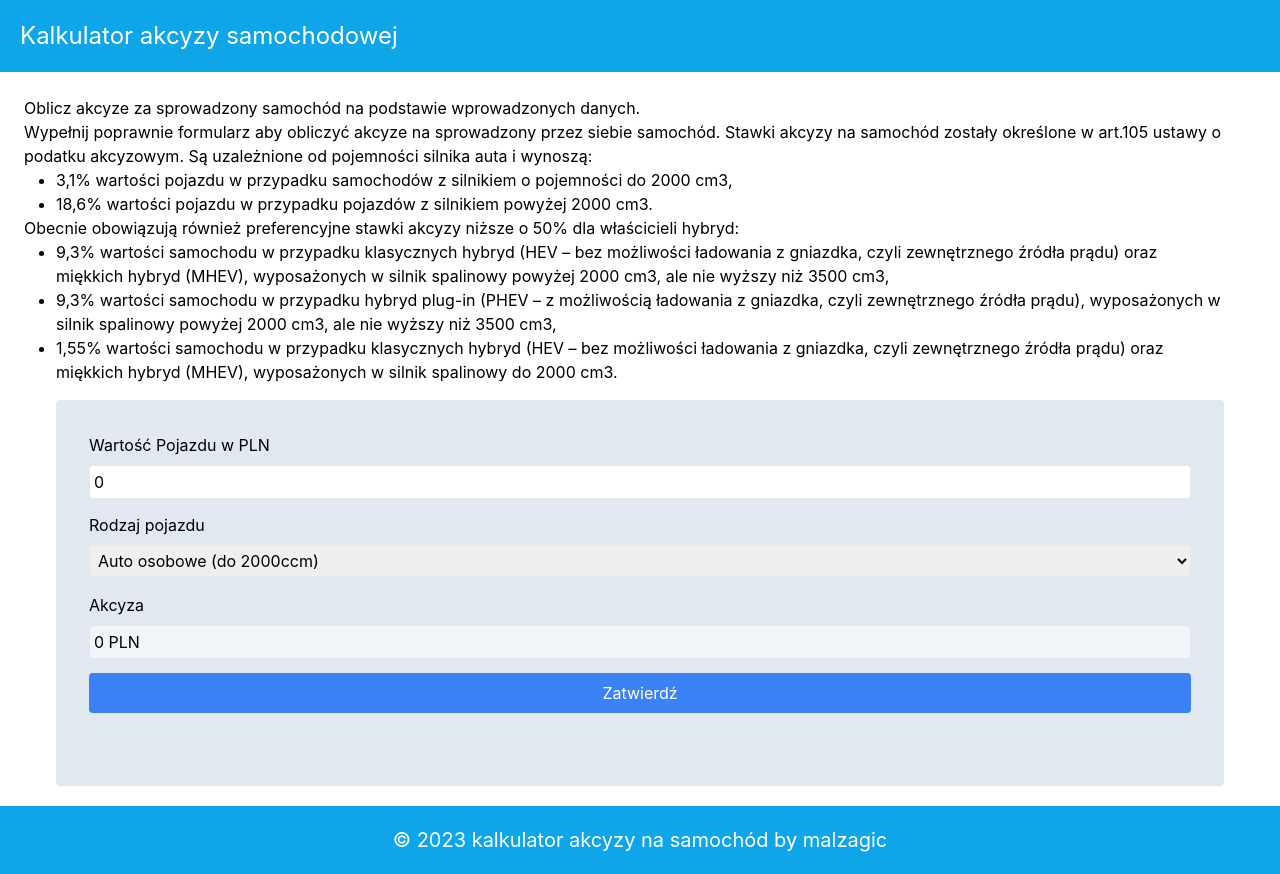
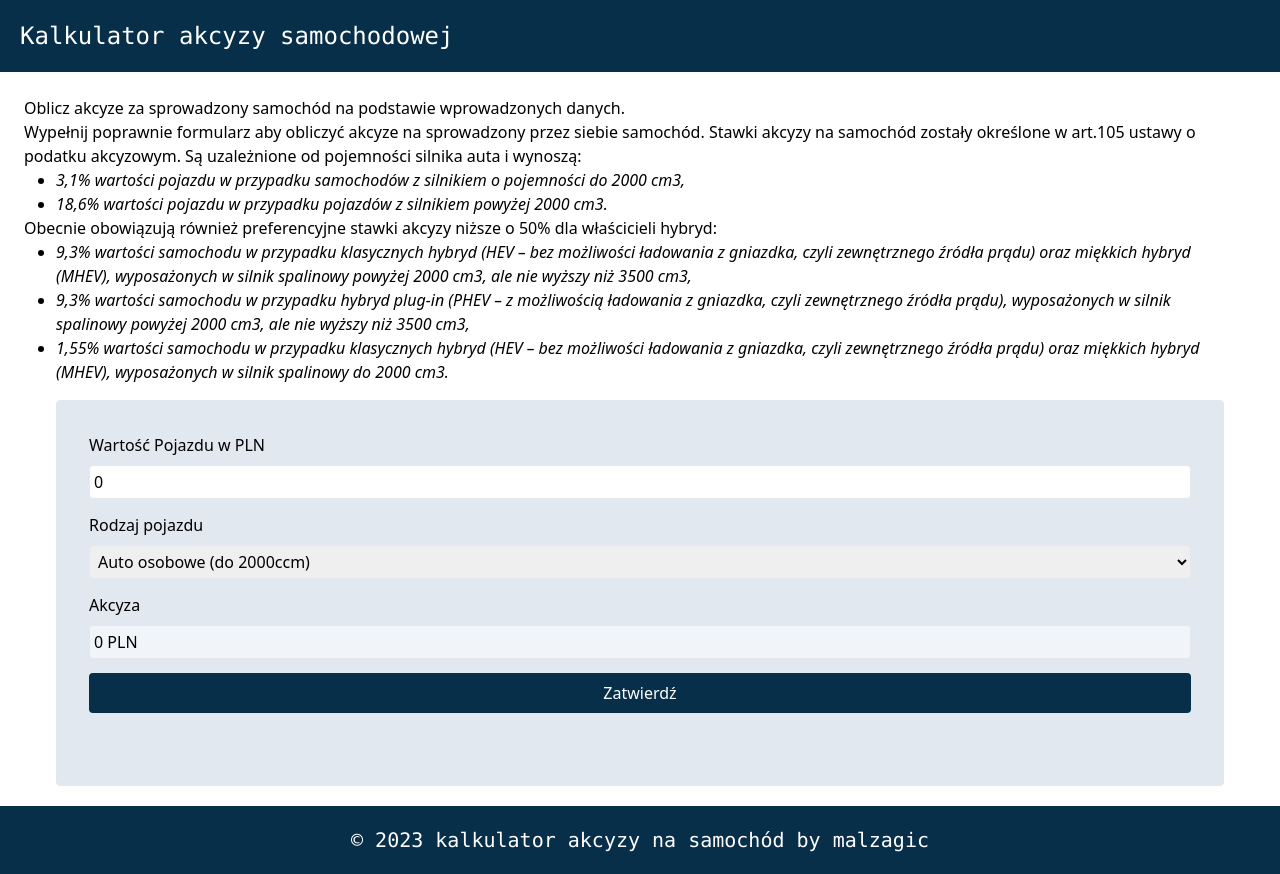
Before and after one commit to Malzagic/calculate-car-excise, a React (Create React App) app: page / in a window 1280 px wide. Built offline with nearby package versions, Linux system fonts and the light colour scheme.

Commit message:
add styles for accessibility

```diff
--- a/src/App.js
+++ b/src/App.js
@@ -7,21 +7,21 @@ function App() {
   return (
     <>
       <Header headerText={'Kalkulator akcyzy samochodowej'} />
-      <main className="mb-5">
+      <main className="mb-5 font-sans">
         <section className="flex flex-col h-full">
           <div className="container mx-auto flex flex-col px-6 z-20 mt-6">
             <div>
               <h2>Oblicz akcyze za sprowadzony samochód na podstawie wprowadzonych danych.</h2>
               <p>Wypełnij poprawnie formularz aby obliczyć akcyze na sprowadzony przez siebie samochód. Stawki akcyzy na samochód zostały określone w art.105 ustawy o podatku akcyzowym. Są uzależnione od pojemności silnika auta i wynoszą:</p>
               <div className="container mx-auto px-8">
-                <ul className="list-disc">
+                <ul className="list-disc italic font-extralight">
                   <li>3,1% wartości pojazdu w przypadku samochodów z silnikiem o pojemności do 2000 cm3,</li>
                   <li>18,6% wartości pojazdu w przypadku pojazdów z silnikiem powyżej 2000 cm3.</li>
                 </ul>
               </div>
               <p>Obecnie obowiązują również preferencyjne stawki akcyzy niższe o 50% dla właścicieli hybryd:</p>
               <div className="container mx-auto px-8">
-                <ul className="list-disc">
+                <ul className="list-disc italic font-extralight">
                   <li>9,3% wartości samochodu w przypadku klasycznych hybryd (HEV – bez możliwości ładowania z gniazdka, czyli zewnętrznego źródła prądu) oraz miękkich hybryd (MHEV), wyposażonych w silnik spalinowy powyżej 2000 cm3, ale nie wyższy niż 3500 cm3,</li>
                   <li>9,3% wartości samochodu w przypadku hybryd plug-in (PHEV – z możliwością ładowania z gniazdka, czyli zewnętrznego źródła prądu), wyposażonych w silnik spalinowy powyżej 2000 cm3, ale nie wyższy niż 3500 cm3,</li>
                   <li>1,55% wartości samochodu w przypadku klasycznych hybryd (HEV – bez możliwości ładowania z gniazdka, czyli zewnętrznego źródła prądu) oraz miękkich hybryd (MHEV), wyposażonych w silnik spalinowy do 2000 cm3.</li>
--- a/src/components/UI/Footer.jsx
+++ b/src/components/UI/Footer.jsx
@@ -6,8 +6,8 @@ const Footer = () => {
 
     return (
         <footer className="flex">
-            <div className="flex justify-center items-center text-black bg-sky-500/100 w-full">
-                <p className="text-white text-center text-xl p-5">&copy; {todayYear} kalkulator akcyzy na samochód by malzagic</p>
+            <div className="flex justify-center items-center text-black bg-sky-950 w-full">
+                <p className="font-mono text-white text-center text-xl p-5">&copy; {todayYear} kalkulator akcyzy na samochód by malzagic</p>
             </div>
         </footer>
     )
--- a/src/components/UI/Header.jsx
+++ b/src/components/UI/Header.jsx
@@ -3,8 +3,8 @@ import React from "react";
 const Header = ({headerText}) => {
     return (
         <header className="flex">
-            <div className="flex md:justify-start justify-center items-center text-black bg-sky-500/100 w-full">
-                <h1 className="text-white text-center text-2xl p-5">{headerText}</h1>
+            <div className="flex md:justify-start justify-center items-center text-black bg-sky-950 w-full">
+                <h1 className="font-mono text-white text-center text-2xl p-5">{headerText}</h1>
             </div>
         </header>
     )
--- a/src/components/form/Form.jsx
+++ b/src/components/form/Form.jsx
@@ -46,7 +46,7 @@ const Form = () => {
                 <input id="excise" className="border rounded p-1 bg-slate-100" type="text" disabled value={excise + ' PLN'}/>
             </div>
             <div className="flex flex-col h-20">
-                <input className="bg-blue-500 hover:bg-blue-700 text-white rounded p-2" type="submit" value="Zatwierdź" />
+                <input className="bg-sky-950 hover:bg-sky-950/75 text-white rounded p-2" type="submit" value="Zatwierdź" />
             </div>
         </form>
     )
--- a/src/index.css
+++ b/src/index.css
@@ -17,10 +17,6 @@ html {
 
 body {
   margin: 0;
-  font-family: -apple-system, BlinkMacSystemFont, 'Segoe UI', 'Roboto', 'Oxygen',
-    'Ubuntu', 'Cantarell', 'Fira Sans', 'Droid Sans', 'Helvetica Neue',
-    sans-serif;
-  -webkit-font-smoothing: antialiased;
-  -moz-osx-font-smoothing: grayscale;
+  font-family: Arial, Helvetica, sans-serif;
   position: relative;
 }
```
